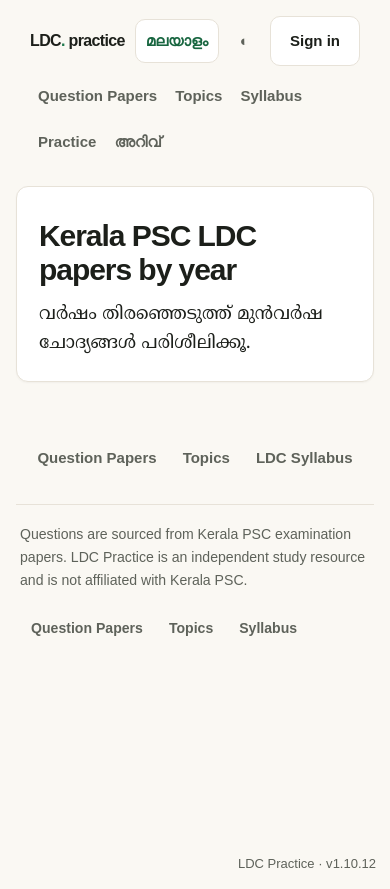
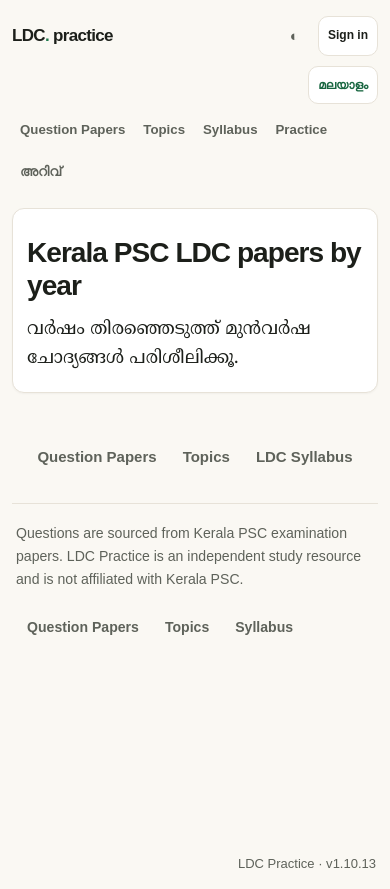
Before and after one commit to VishnuPScodes/LDC, a Next.js app in the folder client/: page /years in a window 390 px wide. Built offline with nearby package versions, Linux system fonts and the light colour scheme; no server answers; a web font is replaced by a local one.

Commit message:
Improve mobile navigation and full-width layout

```diff
--- a/client/app/globals.css
+++ b/client/app/globals.css
@@ -1324,3 +1324,31 @@
  .mock-page.paper-screen .omr-sheet>div{grid-template-columns:repeat(2,minmax(0,1fr))}
  .mock-page.paper-screen .mock-submit{min-height:48px}
 }
+
+/* Phone layout: use the full viewport width and keep both navigation systems clear of the logo. */
+@media(max-width:720px){
+ html,body{width:100%;max-width:100%;overflow-x:clip}
+ .shell{width:100%;max-width:none;box-sizing:border-box;padding: max(12px,env(safe-area-inset-top)) 12px calc(86px + env(safe-area-inset-bottom))}
+ .shell.quiz-shell,.shell.mock-shell{padding-bottom:calc(18px + env(safe-area-inset-bottom))}
+ .shell>.header:not(.public-header){display:grid;grid-template-columns:44px minmax(0,1fr);justify-content:initial;gap:10px;width:100%;margin:0 0 16px;padding:0;box-sizing:border-box}
+ .shell.dark>.header:not(.public-header){left:auto;right:auto;width:100%;margin:0 0 16px;padding:0}
+ .shell>.header:not(.public-header)>.mobile-menu-toggle{grid-column:1;grid-row:1}
+ .shell>.header:not(.public-header)>.brand{grid-column:2;grid-row:1;min-width:0;justify-self:start;white-space:nowrap;font-size:clamp(15px,4.5vw,17px)}
+ .mobile-site-menu{top:calc(68px + env(safe-area-inset-top));right:10px;width:min(340px,calc(100vw - 20px));max-height:calc(100dvh - 82px - env(safe-area-inset-top))}
+ .mobile-bottom-nav{right:0;left:0;width:100%;box-sizing:border-box;grid-template-columns:repeat(5,minmax(0,1fr));padding-right:max(6px,env(safe-area-inset-right));padding-left:max(6px,env(safe-area-inset-left))}
+ .mobile-bottom-nav button{min-width:0;padding:4px 2px;font-size:clamp(9px,2.8vw,11px);white-space:nowrap}
+ .today-page,.analytics-page,.progress-page,.history-page,.report-page,.review-page,.setup-page{width:100%;max-width:100%;min-width:0}
+ .today-page .title,.analytics-page>.section-title,.progress-page>.section-title,.report-page>.section-title{font-size:clamp(25px,7vw,32px);line-height:1.18;overflow-wrap:anywhere}
+ .today-page :is(.card,.analytics-panel,.progress-panel),.today-page>*{min-width:0;max-width:100%}
+ .public-site .shell{width:100%;max-width:none;box-sizing:border-box;padding:12px}
+ .public-header{display:grid;grid-template-columns:minmax(0,1fr) auto;grid-template-rows:auto auto auto;align-items:center;gap:6px 8px;width:100%;min-width:0;padding:0;margin:0 0 16px}
+ .public-header>.brand{grid-column:1;grid-row:1;min-width:0;white-space:nowrap;font-size:clamp(15px,4.6vw,17px)}
+ .public-header>.public-nav{grid-column:1/-1;grid-row:3;display:flex;width:100%;min-width:0;overflow:visible;flex-wrap:wrap;gap:2px}
+ .public-header>.public-nav a{min-height:40px;padding:6px 8px;font-size:clamp(12px,3.4vw,14px);white-space:nowrap}
+ .public-header>.public-language-toggle{grid-column:2;grid-row:2;justify-self:end;min-height:38px;padding:5px 9px;font-size:12px}
+ .public-header>.public-header-actions{grid-column:2;grid-row:1;justify-self:end;gap:6px;min-width:0}
+ .public-header-actions>.public-sign-in{min-height:40px;padding:6px 9px;font-size:12px;white-space:nowrap}
+ .public-home-hero,.public-page-heading{width:100%;max-width:100%;margin-bottom:18px;padding:18px 14px}
+ .public-home-hero h1,.public-page-heading h1{font-size:clamp(26px,7.2vw,36px);line-height:1.16;overflow-wrap:anywhere}
+ .public-section{margin:18px 0;padding:16px 14px}
+}
--- a/client/package.json
+++ b/client/package.json
@@ -1 +1 @@
-{"name":"@ldc/client","version":"1.10.12","private":true,"scripts":{"dev":"next dev -p 3001","build":"next build","start":"next start -p 3001"},"dependencies":{"framer-motion":"^11.15.0","next":"^14.2.22","react":"^18.3.1","react-dom":"^18.3.1","recharts":"^2.15.0"},"devDependencies":{"@types/node":"^22.10.5","@types/react":"^18.3.18","@types/react-dom":"^18.3.5","autoprefixer":"^10.4.20","postcss":"^8.4.49","tailwindcss":"^3.4.17","typescript":"^5.7.2"}}
+{"name":"@ldc/client","version":"1.10.13","private":true,"scripts":{"dev":"next dev -p 3001","build":"next build","start":"next start -p 3001"},"dependencies":{"framer-motion":"^11.15.0","next":"^14.2.22","react":"^18.3.1","react-dom":"^18.3.1","recharts":"^2.15.0"},"devDependencies":{"@types/node":"^22.10.5","@types/react":"^18.3.18","@types/react-dom":"^18.3.5","autoprefixer":"^10.4.20","postcss":"^8.4.49","tailwindcss":"^3.4.17","typescript":"^5.7.2"}}
```
